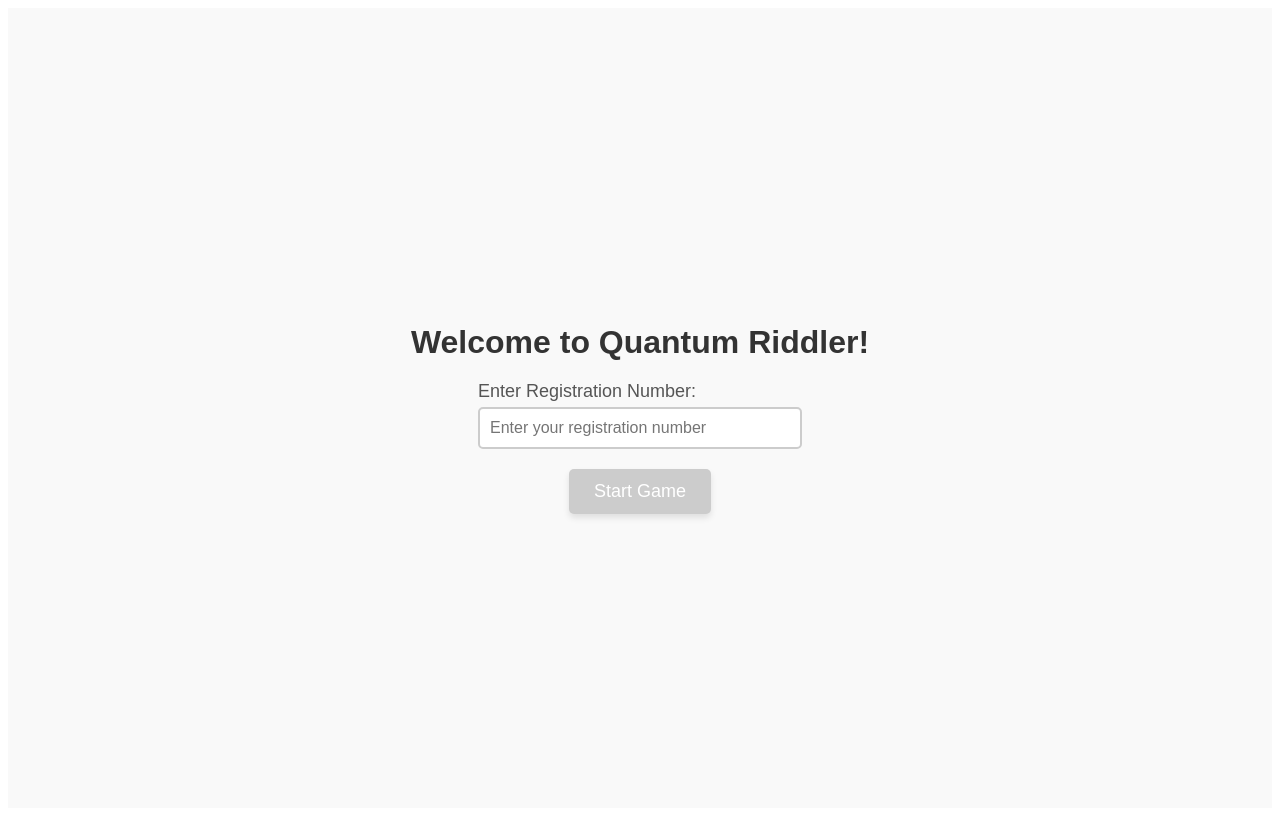
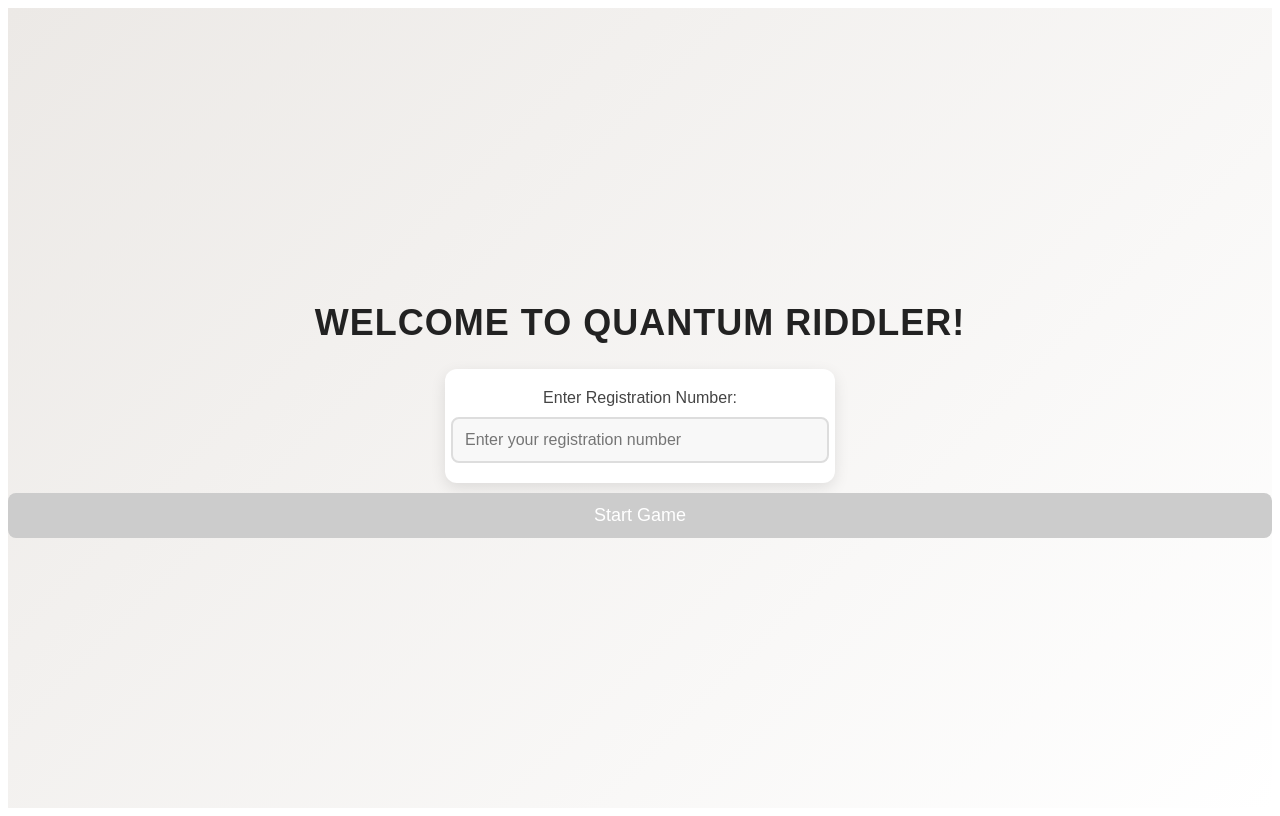
Before and after one commit to akss06/quantum_riddler, a React (Vite) app: page / in a window 1280 px wide. Built offline with nearby package versions, Linux system fonts and the light colour scheme.

Commit message:
changed words in connections and css of homepage

```diff
--- a/src/components/ConnectionsGame/data/wordGroups.js
+++ b/src/components/ConnectionsGame/data/wordGroups.js
@@ -1,8 +1,8 @@
 const wordGroups = [
-  ['Qubit', 'Superposition', 'Entanglement', 'State'],
-  ['Quantum Gate', 'Quantum Circuit', 'Algorithm', 'Compute'],
-  ['Tunneling', 'Interference', 'Measurement', 'Decoherence'],
-  ['Cryptography', 'Teleportation', 'Simulation', 'Computing']
+  ['Neils Bohr', 'Werner Heisenberg', 'Max Born', 'Wolfgang Pauli'],
+  ['Anton Zeilinger', 'Entanglement', 'Classical Communication', 'Quantum Measurement'],
+  ['Quantum Circuit', 'Hadamard', 'Phase Disk', '|0⟩'],
+  ['Decoherence', 'Phase Flip', 'Amplitude', 'Readout']
 ];
 
 export default wordGroups;
--- a/src/index.css
+++ b/src/index.css
@@ -5,65 +5,104 @@
   justify-content: center;
   align-items: center;
   height: 100vh;
-  background-color: #f9f9f9;
-  font-family: Arial, sans-serif;
+  background: linear-gradient(135deg, #ece9e6, #ffffff);
+  font-family: 'Poppins', sans-serif;
+  text-align: center;
 }
 
 /* Welcome Heading */
 .home-page-heading {
-  font-size: 32px;
-  color: #333;
-  margin-bottom: 20px;
+  font-size: 36px;
+  font-weight: 600;
+  color: #222;
+  margin-bottom: 25px;
+  text-transform: uppercase;
+  letter-spacing: 1px;
 }
 
 /* Registration Container Styling */
 .registration-container {
   display: flex;
   flex-direction: column;
-  align-items: flex-start;
-  margin-bottom: 20px;
+  align-items: center;
+  gap: 10px;
+  padding: 20px;
+  background: #fff;
+  border-radius: 12px;
+  box-shadow: 0 5px 15px rgba(0, 0, 0, 0.1);
+  width: 350px;
 }
 
 /* Label Styling */
 .registration-label {
-  font-size: 18px;
-  color: #555;
-  margin-bottom: 5px;
+  font-size: 16px;
+  font-weight: 500;
+  color: #444;
 }
 
 /* Input Field Styling */
 .registration-input {
-  padding: 10px;
+  padding: 12px;
   font-size: 16px;
-  border: 2px solid #ccc;
-  border-radius: 5px;
-  width: 300px;
+  border: 2px solid #ddd;
+  border-radius: 8px;
+  width: 100%;
   outline: none;
-  transition: border-color 0.3s ease;
+  transition: all 0.3s ease;
+  background: #f8f8f8;
 }
 
 .registration-input:focus {
-  border-color: #4CAF50;
+  border-color: #3cb371;
+  box-shadow: 0 0 8px rgba(60, 179, 113, 0.3);
+  background: white;
 }
 
 /* Start Button Styling */
 .start-button {
-  padding: 12px 25px;
+  padding: 12px 20px;
   font-size: 18px;
+  font-weight: 500;
   color: white;
-  background-color: #4CAF50;
+  background: linear-gradient(135deg, #3cb371, #2e8b57);
   border: none;
-  border-radius: 5px;
+  border-radius: 8px;
   cursor: pointer;
-  transition: background-color 0.3s ease;
-  box-shadow: 0 4px 6px rgba(0, 0, 0, 0.1);
+  transition: all 0.3s ease;
+  box-shadow: 0 5px 10px rgba(0, 0, 0, 0.1);
+  width: 100%;
+  margin-top: 10px;
 }
 
 .start-button:hover {
-  background-color: #45a049;
+  background: linear-gradient(135deg, #2e8b57, #228b22);
+  transform: translateY(-2px);
 }
 
 .start-button:disabled {
-  background-color: #ccc;
+  background: #ccc;
   cursor: not-allowed;
+  box-shadow: none;
 }
+
+/* Responsive Styling */
+@media (max-width: 400px) {
+  .registration-container {
+    width: 90%;
+    padding: 15px;
+  }
+
+  .home-page-heading {
+    font-size: 30px;
+  }
+
+  .registration-input {
+    font-size: 14px;
+    padding: 10px;
+  }
+
+  .start-button {
+    font-size: 16px;
+    padding: 10px;
+  }
+}
```
